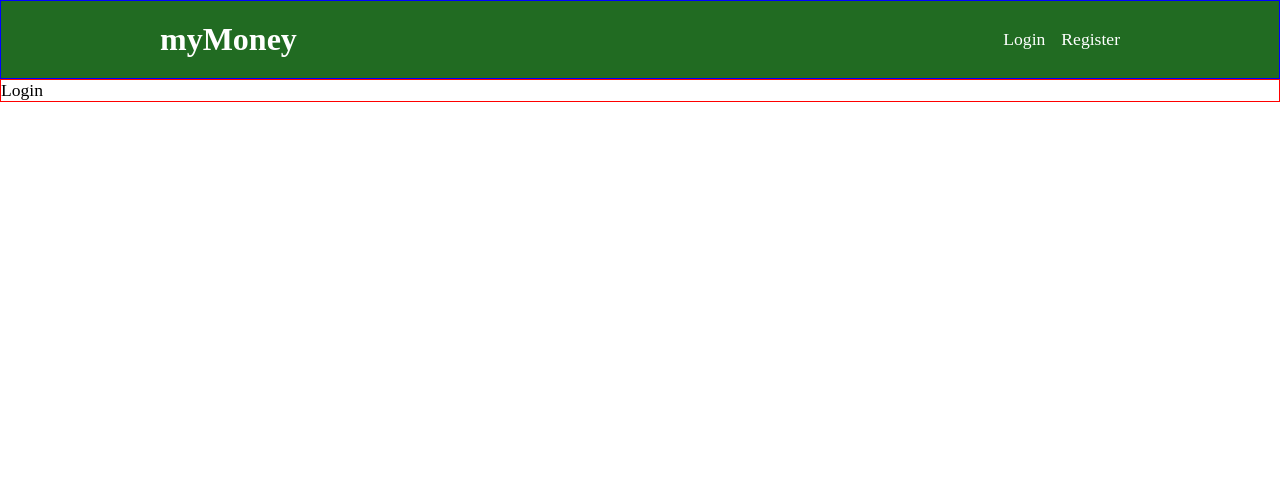
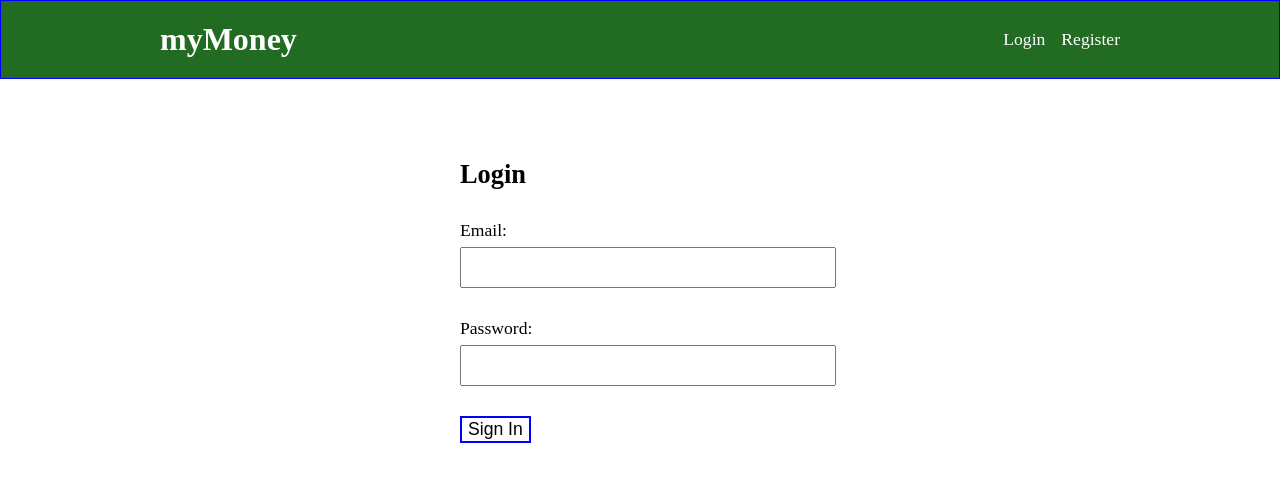
Before and after one commit to joshua-a-jones/finance-tracker, a React (Create React App) app: page /login in a window 1280 px wide. Shown: the top 482 px of the page. Built offline with nearby package versions, Linux system fonts and the light colour scheme.

Commit message:
created login form

```diff
--- a/src/pages/login/Login.css
+++ b/src/pages/login/Login.css
@@ -1,3 +1,26 @@
 .login {
   border: 1px solid red;
 }
+
+.login-form {
+  max-width: 360px;
+  margin: 60px auto;
+  padding: 20px;
+}
+
+.login-form label {
+  display: block;
+  margin: 30px auto;
+}
+
+.login-form span {
+  display: block;
+  margin-bottom: 6px;
+}
+
+.login-form input {
+  padding: 8px 6px;
+  font-size: 1em;
+  color: #777;
+  width: 100%;
+}
--- a/src/pages/login/Login.tsx
+++ b/src/pages/login/Login.tsx
@@ -1,5 +1,37 @@
+import { FormEvent, ReactEventHandler, useState } from "react";
+
+//styles
 import "./Login.css";
 
 export default function Login() {
-  return <div className="login">Login</div>;
+  const [email, setEmail] = useState("");
+  const [password, setPassword] = useState("");
+
+  const handleFormSubmit = (e: FormEvent<HTMLFormElement>) => {
+    e.preventDefault();
+  };
+  return (
+    <form className="login-form" onSubmit={handleFormSubmit}>
+      <h2>Login</h2>
+      <label>
+        <span>Email:</span>
+        <input
+          type="email"
+          value={email}
+          onChange={(e) => setEmail(e.target.value)}
+        ></input>
+      </label>
+      <label>
+        <span>Password:</span>
+        <input
+          type="password"
+          value={password}
+          onChange={(e) => setPassword(e.target.value)}
+        ></input>
+      </label>
+      <button className="button" type="submit">
+        Sign In
+      </button>
+    </form>
+  );
 }
```
